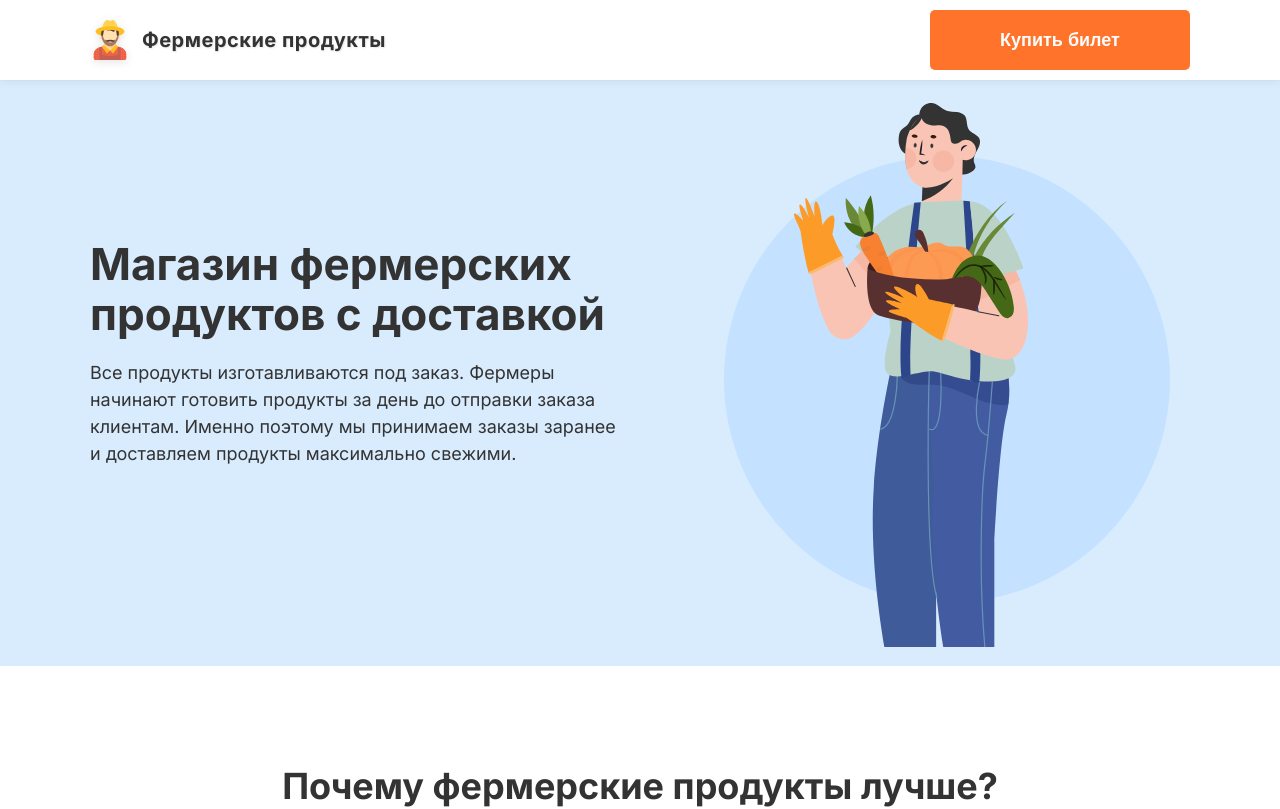
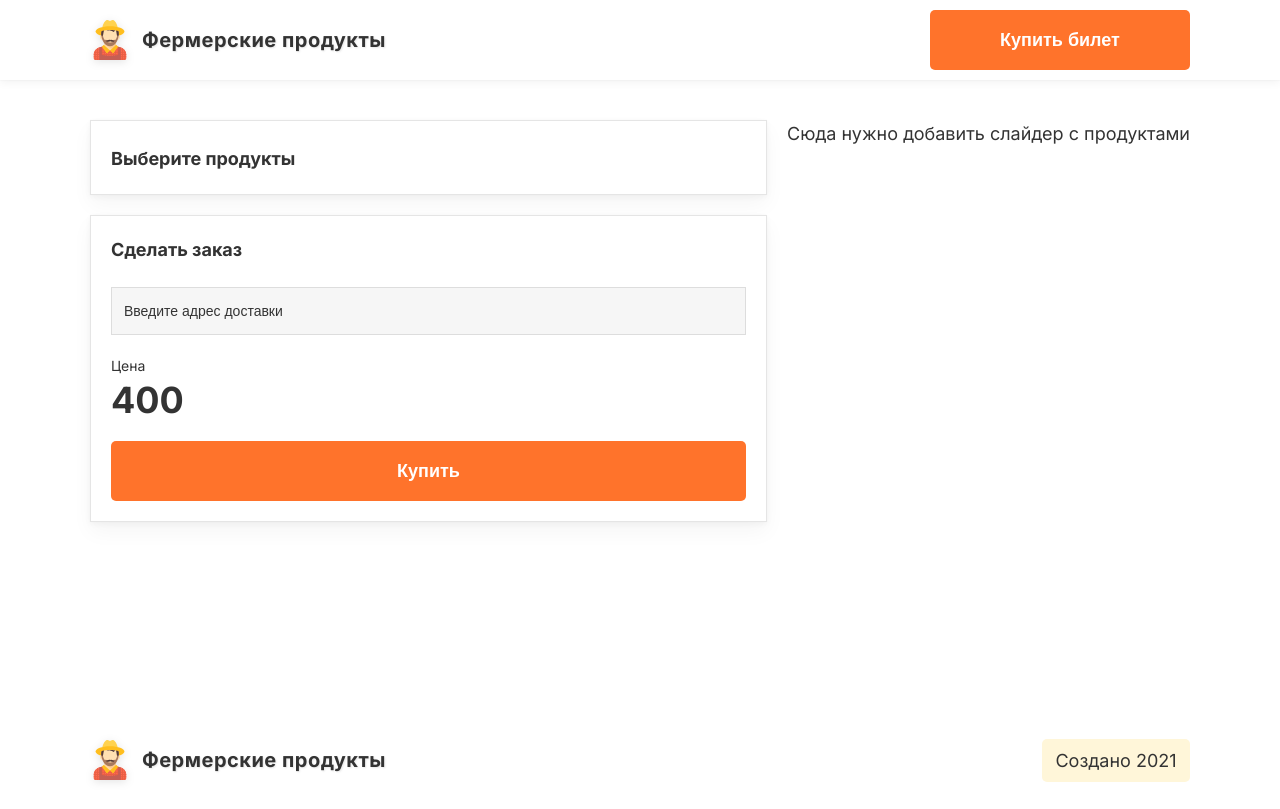
Before and after one commit to Travo1ta/Fermerskie_Producty, a React (Vite) app: page / in a window 1280 px wide. Shown: the top 809 px of the page. Built offline with nearby package versions, Linux system fonts and the light colour scheme.

Commit message:
Created an order page (Order)

```diff
--- a/index.html
+++ b/index.html
@@ -9,10 +9,6 @@
    <!-- Apple Touch Icons - убедитесь, что файлы есть в папке public -->
    <link rel="apple-touch-icon" href="/apple-touch-icon.png">
    <!-- или если используете конкретные размеры -->
-
-   <!-- Для Vite манифест подключается просто через / -->
-   <link rel="manifest" href="/manifest.json" />
-   <link rel="shortcut icon" href="/favicon.ico" />
 
    <link rel="preconnect" href="https://fonts.gstatic.com/" crossorigin />
    <link href="https://fonts.googleapis.com/css2?family=Inter:wght@400;700&display=swap" rel="stylesheet" />
--- a/src/components/layout/page-wrapper/page-wrapper.jsx
+++ b/src/components/layout/page-wrapper/page-wrapper.jsx
@@ -2,7 +2,8 @@ import React from "react";
 import styled from "styled-components";
 import Header from "../header/header";
 import Footer from "../footer/footer";
-import MainPage from "../../pages/main-page";
+import Order from "../../pages/order/order";
+// import MainPage from "../../pages/main-page";
 
 const Main = styled.main`
   width: ${(props) => props.theme.pageWidth};
@@ -15,7 +16,7 @@ function PageWrapper(prop) {
       <>
          <Header />
          <Main>
-            <MainPage {...prop} />
+         <Order />
          </Main>
          <Footer />
       </>
@@ -23,3 +24,5 @@ function PageWrapper(prop) {
 }
 
 export default PageWrapper;
+
+{/* <MainPage {...prop} /> */}
--- /dev/null
+++ b/src/components/pages/order/order.jsx
@@ -0,0 +1,39 @@
+import React from "react";
+import Panel from "../../ui/panel/panel";
+import Title from "../../ui/title/title";
+import { TitleSize } from "../../ui/title/constants";
+import Button from "../../ui/button/button";
+import {
+   LeftColumn,
+   StyledOrder,
+   AddressInput,
+   PriceLabel,
+   PriceValue
+} from "./styles";
+
+function Order() {
+   return (
+      <StyledOrder as="form">
+         <LeftColumn>
+            <Panel $marginBottom={20} $paddingTop={24} $paddingBottom={10}>
+               <Title as="h2" size={TitleSize.EXTRA_SMALL} marginBottom={12}>
+                  Выберите продукты
+               </Title>
+               {/* Чекбокс со списком продуктов */}
+            </Panel>
+            <Panel>
+               <Title size={TitleSize.EXTRA_SMALL} marginBottom={24}>
+                  Сделать заказ
+               </Title>
+               <AddressInput placeholder="Введите адрес доставки" />
+               <PriceLabel as="span">Цена</PriceLabel>
+               <PriceValue>400</PriceValue>
+               <Button maxWidth>Купить</Button>
+            </Panel>
+         </LeftColumn>
+         <div>Сюда нужно добавить слайдер с продуктами</div>
+      </StyledOrder>
+   );
+}
+
+export default Order;
--- /dev/null
+++ b/src/components/pages/order/styles.js
@@ -0,0 +1,48 @@
+import styled from "styled-components";
+
+export const StyledOrder = styled.div`
+  display: flex;
+  gap: 20px;
+  padding: 40px ${(props) => props.theme.pagePadding};
+  max-width: ${(props) => props.theme.pageWidth};
+  margin: 0 auto;
+  box-sizing: border-box;
+`;
+
+export const LeftColumn = styled.div`
+  flex: 1;
+`;
+
+export const AddressInput = styled.input`
+  display: flex;
+  height: 48px;
+  width: 100%;
+  background-color: ${(props) => props.theme.colorGray};
+  border: 1px solid rgba(0, 0, 0, 0.1);
+  box-sizing: border-box;
+  padding-left: 12px;
+  padding-right: 12px;
+  font-size: 14px;
+  margin-bottom: 20px;
+
+  &::placeholder {
+    color: ${(props) => props.theme.colorBlackForText};
+  }
+`;
+
+export const PriceLabel = styled.span`
+  display: block;
+  font-size: 14px;
+  line-height: 21px;
+  color: ${(props) => props.theme.colorBlackForText};
+  margin-bottom: 4px;
+`;
+
+export const PriceValue = styled.span`
+  display: block;
+  font-size: 36px;
+  font-weight: 700;
+  line-height: 41px;
+  color: ${(props) => props.theme.colorBlackForText};
+  margin-bottom: 20px;
+`;
--- a/src/components/ui/button/button.jsx
+++ b/src/components/ui/button/button.jsx
@@ -5,7 +5,7 @@ const StyledButton = styled.button`
   display: block;
   min-height: 60px;
   font-size: ${(props) => props.theme.fontSizeDefault};
-  min-width: 260px;
+  min-width: ${(props) => (props.$maxWidth ? "100%" : "260px")};
   max-width: 700px;
   font-weight: 700;
   line-height: 58px;
@@ -31,8 +31,8 @@ const StyledButton = styled.button`
   }
 `;
 
-function Button({ children }) {
-   return <StyledButton type="button">{children}</StyledButton>;
+function Button({ children, maxWidth }) {
+   return <StyledButton type="button" $maxWidth={maxWidth}>{children}</StyledButton>;
 }
 
 export default Button;
--- /dev/null
+++ b/src/components/ui/panel/panel.jsx
@@ -0,0 +1,16 @@
+import styled from "styled-components";
+
+export const Panel = styled.div`
+  padding: ${(props) => props.theme.indent};
+  padding-top: ${(props) => (props.$paddingTop ? `${props.$paddingTop}px` : props.theme.indent)};
+  padding-bottom: ${(props) => (props.$paddingBottom ? `${props.$paddingBottom}px` : props.theme.indent)};
+  border: 1px solid rgba(0, 0, 0, 0.1);
+  box-shadow: 0 10px 20px rgba(0, 0, 0, 0.04), 0 2px 6px rgba(0, 0, 0, 0.04),
+    0 0 1px rgba(0, 0, 0, 0.04);
+  margin-bottom: ${(props) => props.$marginBottom || 0}px;
+  width: ${(props) => props.$width || "auto"};
+  display: block;
+  background-color: ${(props) => props.theme.colorWhite};
+`;
+
+export default Panel;
--- a/src/components/ui/title/title.jsx
+++ b/src/components/ui/title/title.jsx
@@ -4,6 +4,7 @@ import { TitleSize } from './constants';
 
 const StyledH1 = styled.h1`
   margin: 0;
+  margin-bottom: ${(props) => props.$marginBottom || 0}px;
   padding: 0;
   font-weight: 700;
   font-size: ${props => props.$size === TitleSize.BIG ? '44px' : '36px'};
@@ -13,6 +14,7 @@ const StyledH1 = styled.h1`
 
 const StyledH2 = styled.h2`
   margin: 0;
+  margin-bottom: ${(props) => props.$marginBottom || 0}px;
   padding: 0;
   font-weight: 700;
   font-size: ${props => {
@@ -30,6 +32,7 @@ const StyledH2 = styled.h2`
 
 const StyledH3 = styled.h3`
   margin: 0;
+  margin-bottom: ${(props) => props.$marginBottom || 0}px;
   padding: 0;
   font-weight: 700;
   font-size: ${props => props.$size === TitleSize.SMALL ? '28px' : '18px'};
@@ -37,16 +40,16 @@ const StyledH3 = styled.h3`
   color: ${(props) => props.theme.colorBlackForText};
 `;
 
-function Title({ children, size = TitleSize.MEDIUM }) {
+function Title({ children, size = TitleSize.MEDIUM, marginBottom, as }) {
    if (size === TitleSize.BIG) {
-    return <StyledH1 $size={size}>{children}</StyledH1>;
+      return <StyledH1 as={as} $size={size} $marginBottom={marginBottom}>{children}</StyledH1>;
    }
 
    if (size === TitleSize.SMALL || size === TitleSize.EXTRA_SMALL) {
-    return <StyledH3 $size={size}>{children}</StyledH3>;
+      return <StyledH3 as={as} $size={size} $marginBottom={marginBottom}>{children}</StyledH3>;
    }
 
-  return <StyledH2 $size={size}>{children}</StyledH2>;
+   return <StyledH2 as={as} $size={size} $marginBottom={marginBottom}>{children}</StyledH2>;
 }
 
 export default Title;
```
Also changed, not shown: public/manifest.json (added), 2 other files (tests, documents, lock files or other folders). Lines whose indentation alone changed are shown as unchanged.
